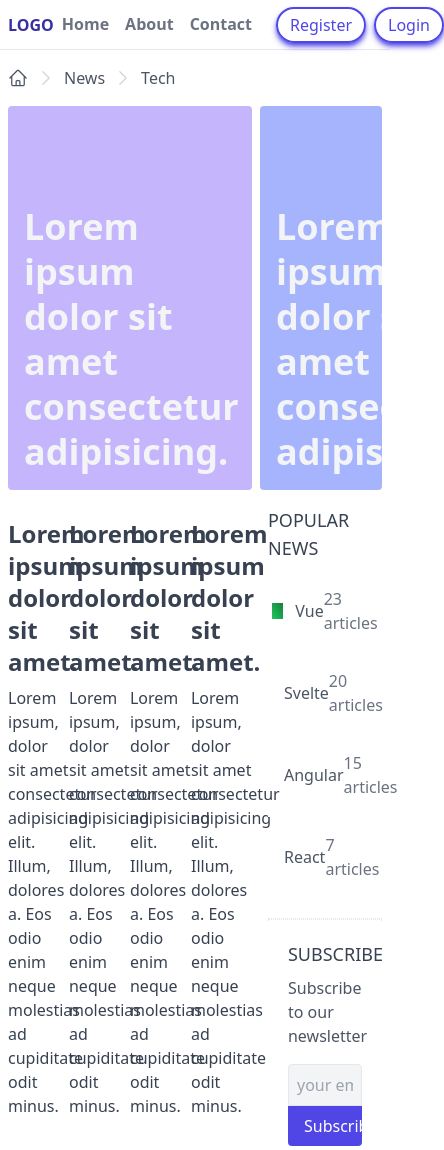
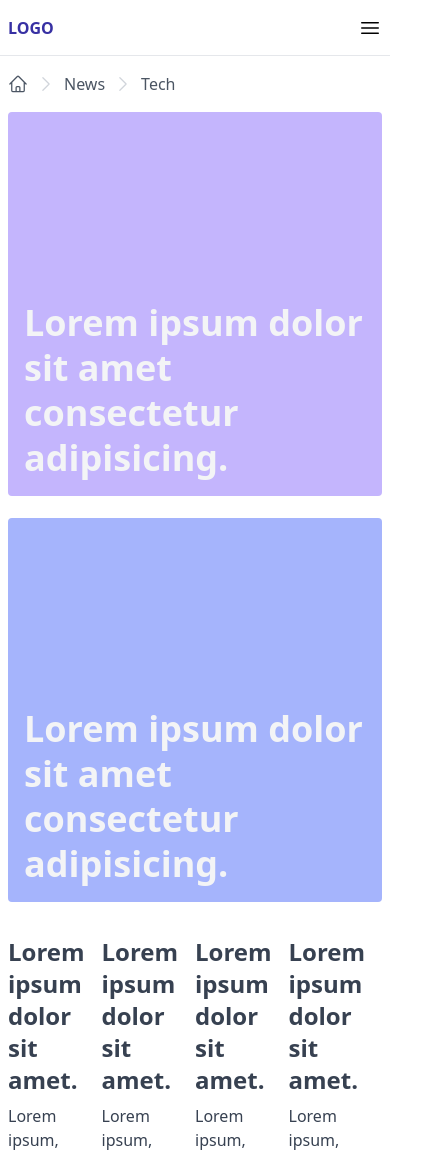
Before and after one commit to Yarzik7/tailwindcss, a website: page index.html in a window 390 px wide. Shown: the top 1150 px of the page, 444 px wide, since content can reach past the window. Drawn offline with Linux system fonts and the light colour scheme.

Commit message:
work with responsive layout

```diff
--- a/index.html
+++ b/index.html
@@ -9,13 +9,13 @@
   <body>
     <div class="max-w-screen-xl mx-auto">
       <!-- header -->
-      <header class="px-2 border-b flex items-center justify-between">
+      <header class="px-2 border-b flex items-center justify-between h-14">
         <a
           href=""
           class="uppercase font-bold text-indigo-800 focus:outline-none focus:ring focus:ring-violet-300"
           >Logo</a
         >
-        <nav class="flex gap-2 items-center">
+        <nav class="hidden md:flex gap-2 items-center">
           <ul class="inline-flex items-center">
             <li>
               <a class="header-link" href="#">Home</a>
@@ -36,6 +36,22 @@
             </li>
           </ul>
         </nav>
+        <button class="inline-block md:hidden">
+          <svg
+            xmlns="http://www.w3.org/2000/svg"
+            fill="none"
+            viewBox="0 0 24 24"
+            stroke-width="1.5"
+            stroke="currentColor"
+            class="w-6 h-6"
+          >
+            <path
+              stroke-linecap="round"
+              stroke-linejoin="round"
+              d="M3.75 6.75h16.5M3.75 12h16.5m-16.5 5.25h16.5"
+            />
+          </svg>
+        </button>
       </header>
 
       <!-- breadcrumbs -->
@@ -97,9 +113,9 @@
       </div>
 
       <!-- banners -->
-      <section class="px-2 flex space-x-2">
+      <section class="px-2 lg:flex lg:space-x-2">
         <a
-          class="w-2/3 bg-gradient-to-tr bg-violet-300 h-96 mb-4 relative rounded inline-block overflow-hidden"
+          class="w-full lg:w-2/3 bg-gradient-to-tr bg-violet-300 h-96 mb-4 relative rounded inline-block overflow-hidden"
           href="#"
         >
           <div class="p-4 absolute bottom-0 left-0 z-20">
@@ -110,7 +126,7 @@
         </a>
 
         <a
-          class="w-1/3 bg-indigo-300 h-96 mb-4 relative rounded inline-block overflow-hidden"
+          class="w-full lg:w-1/3 bg-indigo-300 h-96 mb-4 relative rounded inline-block overflow-hidden"
           href="#"
         >
           <div class="p-4 absolute bottom-0 left-0 z-20">
@@ -122,8 +138,8 @@
       </section>
 
       <!-- main content -->
-      <main class="flex">
-        <div class="w-2/3">
+      <main class="lg:flex">
+        <div class="w-full lg:w-2/3">
           <!-- post cards -->
           <section class="px-2">
             <ul class="flex">
@@ -217,9 +233,9 @@
           </div>
         </div>
 
-        <div class="w-1/3 px-2">
+        <div class="w-full lg:w-1/3 px-2 md:flex md:space-x-6 lg:block lg:space-x-0">
           <!-- topics -->
-          <div class="mb-5">
+          <div class="w-full md:w-1/2 mb-5 lg:w-full">
             <h5 class="font-bolt text-lg uppercase text-gray-700 mb-2">Popular news</h5>
             <ul>
               <li class="px-1 py-4 border-y border-white hover:border-gray-200">
@@ -264,11 +280,12 @@
             </ul>
           </div>
 
+          <div class="w-full md:w-1/2 lg:w-full">
             <!-- divider -->
-          <div class="border border-dotted"></div>
+            <div class="border border-dotted md:hidden lg:block"></div>
 
             <!-- subscribe -->
-          <div class="my-5 px-5">
+            <div class="my-5 md:my-0 lg:my-5">
               <h5 class="font-bolt text-lg uppercase text-gray-700 mb-2">Subscribe</h5>
               <p class="text-gray-600 mb-4">Subscribe to our newsletter</p>
               <input
@@ -276,20 +293,23 @@
                 type="email"
                 class="text-gray-700 bg-gray-100 p-2 w-full border rounded-t hover:border-gray-600 focus:outline-none focus:ring focus:ring-violet-300"
               />
-            <button class="px-4 py-2 bg-indigo-600 text-white rounded-b w-full hover:bg-indigo-800">
+              <button
+                class="px-4 py-2 bg-indigo-600 text-white rounded-b w-full hover:bg-indigo-800"
+              >
                 Subscribe
               </button>
             </div>
 
             <!-- divider -->
-          <div class="border border-dotted"></div>
+            <div class="border border-dotted md:hidden lg:block"></div>
+          </div>
         </div>
       </main>
 
       <!-- footer -->
       <footer class="borrder-t mt-10 py-10 px-2">
-        <div class="flex">
-          <div class="mb-5 w-2/5">
+        <div class="md:flex">
+          <div class="mb-5 w-full md:w-2/5">
             <h6 class="font-semibold text-gray-700 mb-4">Company</h6>
             <ul>
               <li>
@@ -301,7 +321,7 @@
             </ul>
           </div>
 
-          <div class="w-2/5">
+          <div class="mb-5 w-full md:w-2/5">
             <h6 class="font-semibold text-gray-700 mb-3">Content</h6>
             <ul>
               <li>
@@ -316,7 +336,7 @@
             </ul>
           </div>
 
-          <div class="w-1/5">
+          <div class="w-full md:w-1/5">
             <h6 class="font-semibold text-gray-700 mb-3">Contact us</h6>
             <ul class="flex gap-2">
               <li>
```
Also changed, not shown: public/styles.css. Lines whose indentation alone changed are shown as unchanged.
